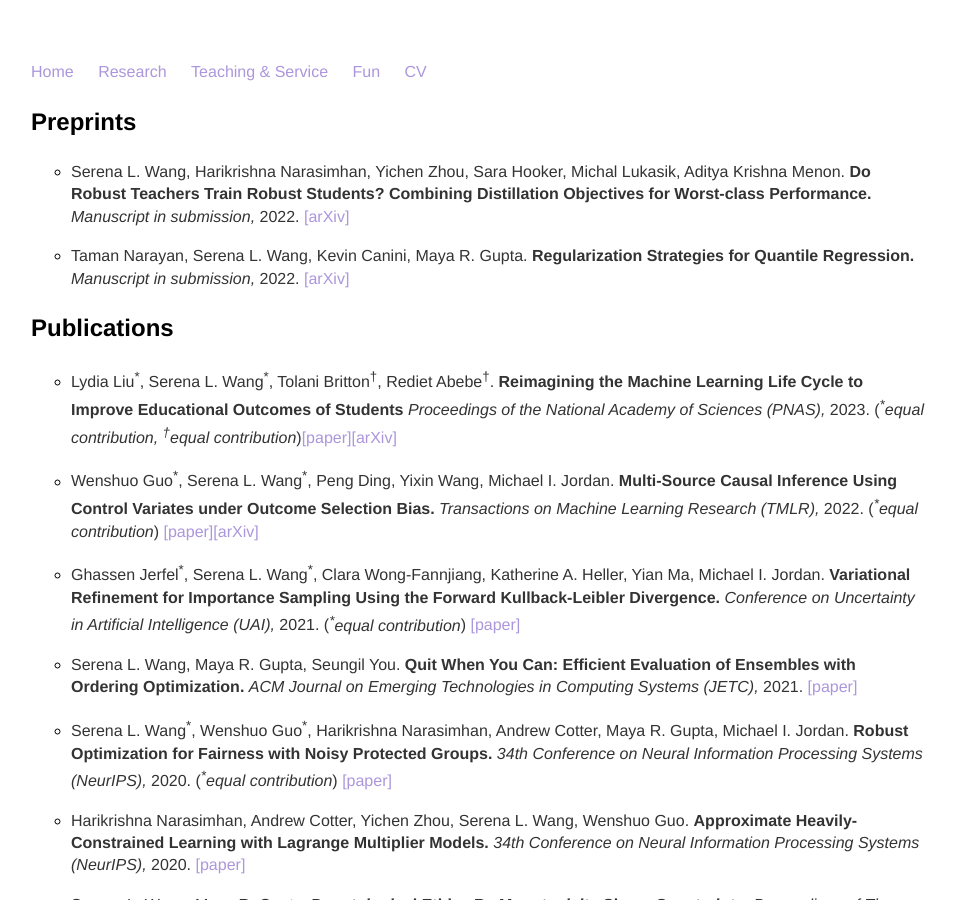
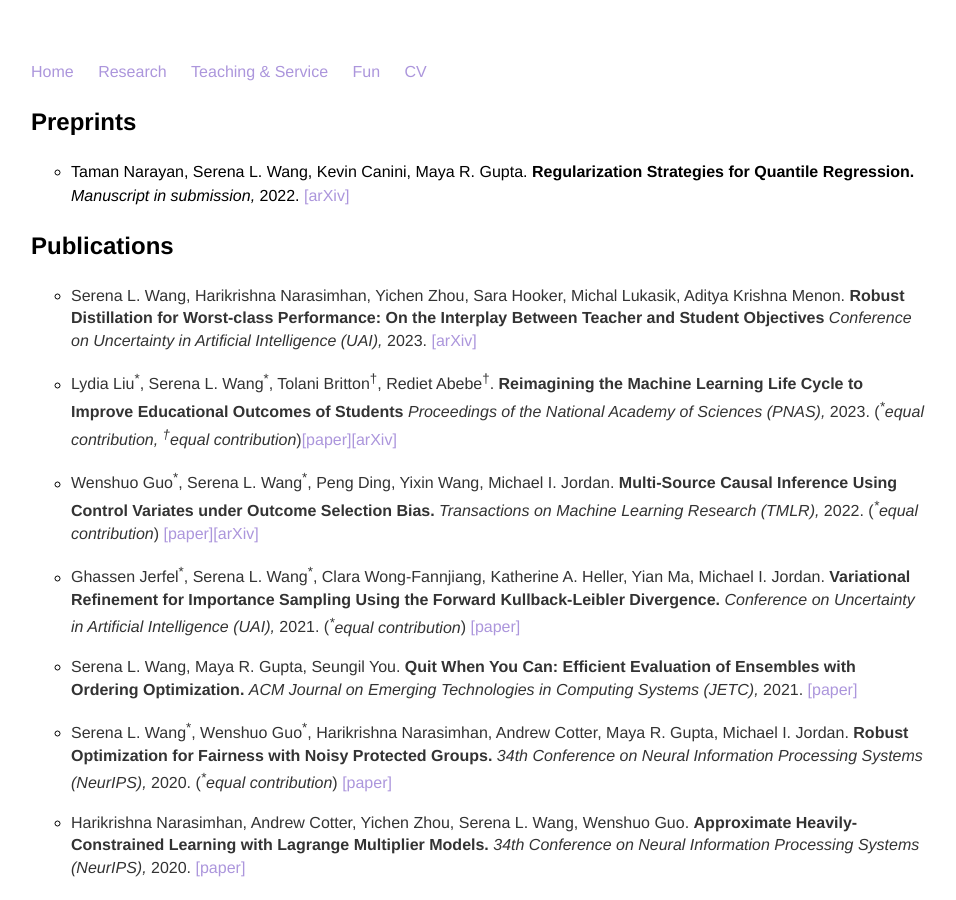
Before and after one commit to serenalwang/serenalwang.github.io, a Jekyll site: the page built from research.md, in a window 1280 px wide and 900 px high. Shown: the whole window, without its empty margins (161-1117 px from the left). Built offline with Jekyll 4.4.1, drawn with Linux system fonts in a browser that asks for light colours.

Commit message:
updated uai

```diff
--- a/research.md
+++ b/research.md
@@ -4,13 +4,13 @@ title: Research
 ---
 
 ### Preprints
-* Serena L. Wang, Harikrishna Narasimhan, Yichen Zhou, Sara Hooker, Michal Lukasik, Aditya Krishna Menon.
-**Do Robust Teachers Train Robust Students? Combining Distillation Objectives for Worst-class Performance.** *Manuscript in submission,* 2022. [[arXiv]](https://arxiv.org/abs/2206.06479)
-
 * Taman Narayan, Serena L. Wang, Kevin Canini, Maya R. Gupta.
 **Regularization Strategies for Quantile Regression.** *Manuscript in submission,* 2022. [[arXiv]](https://arxiv.org/abs/2102.05135)
 
 ### Publications
+* Serena L. Wang, Harikrishna Narasimhan, Yichen Zhou, Sara Hooker, Michal Lukasik, Aditya Krishna Menon.
+**Robust Distillation for Worst-class Performance: On the Interplay Between Teacher and Student Objectives** *Conference on Uncertainty in Artificial Intelligence (UAI),* 2023. [[arXiv]](https://arxiv.org/abs/2206.06479)
+
 * Lydia Liu<sup>\*</sup>, Serena L. Wang<sup>\*</sup>, Tolani Britton<sup><span>&#8224;</span></sup>,  Rediet Abebe<sup><span>&#8224;</span></sup>. **Reimagining the Machine Learning Life Cycle to Improve Educational Outcomes of Students** *Proceedings of the National Academy of Sciences (PNAS),* 2023.  (*<sup>\*</sup>equal contribution, <sup><span>&#8224;</span></sup>equal contribution*)[[paper]](https://www.pnas.org/doi/10.1073/pnas.2204781120)[[arXiv]](https://arxiv.org/abs/2209.03929)
 
 * Wenshuo Guo<sup>\*</sup>, Serena L. Wang<sup>\*</sup>, Peng Ding, Yixin Wang, Michael I. Jordan.
```
